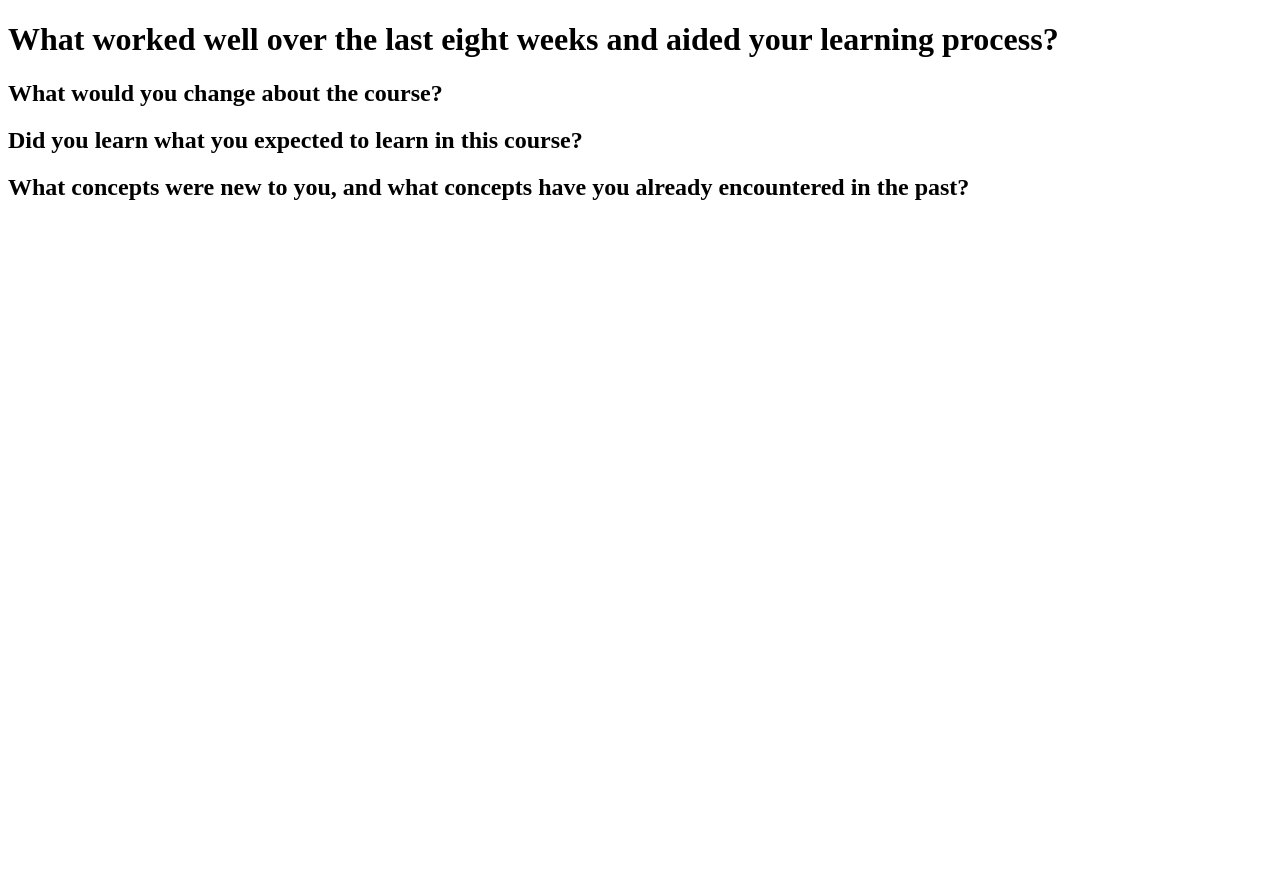
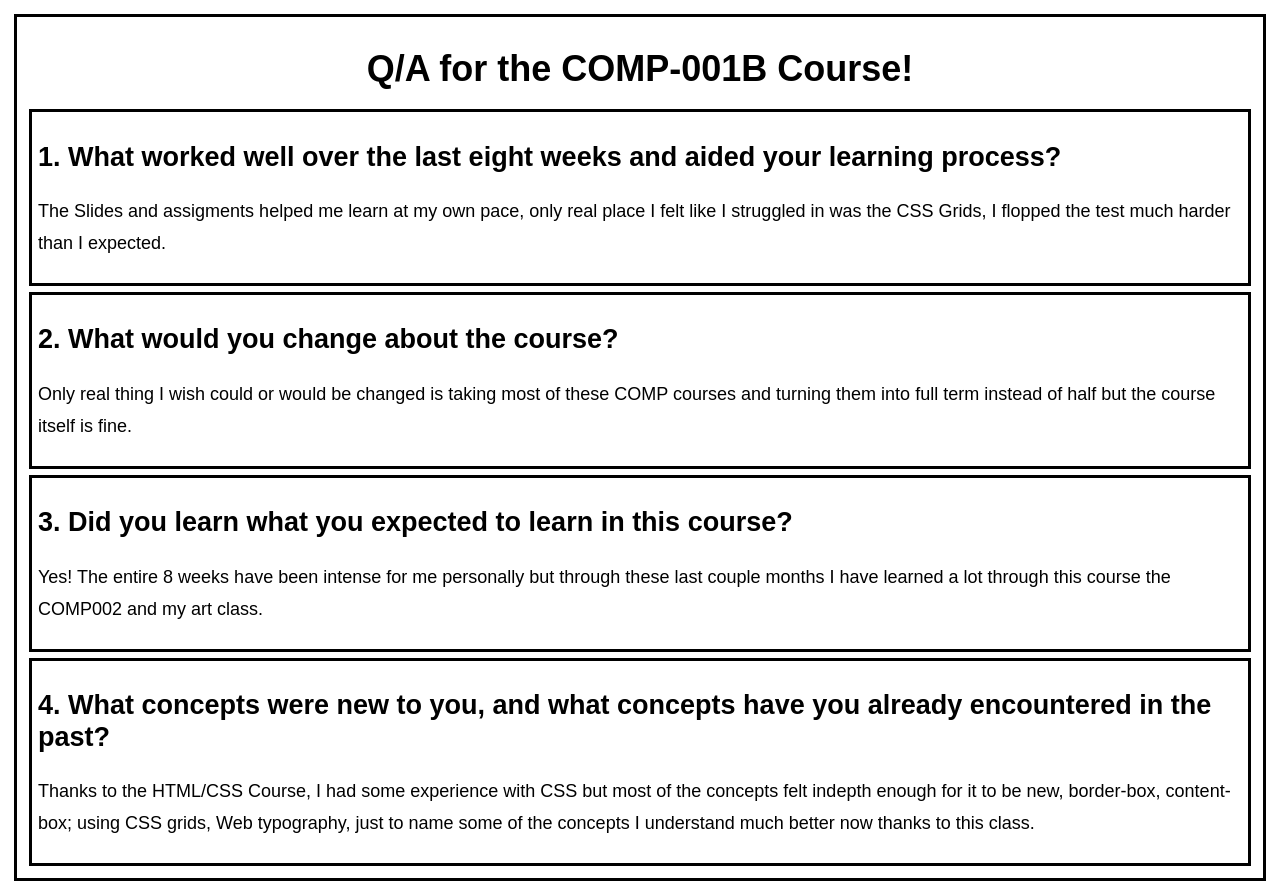
Before and after one commit to NootNova/COMP001B-Week8Assignment, a plain HTML site: page index.html in a window 1280 px wide. Before the commit the page ends 800 px from the top, so only its background shows below. Drawn offline with Linux system fonts and the light colour scheme.

Commit message:
finished the HTML and CSS, working on the read me.

```diff
--- a/index.html
+++ b/index.html
@@ -11,7 +11,7 @@
 
     <title>COMP001B Week 8 Assignment</title>
 
-    <link rel="stylesheet" src="main.css">
+    <link rel="stylesheet" href="main.css">
 
 </head>
 
@@ -27,31 +27,37 @@
 
     <main>
 
-        <h1>What worked well over the last eight weeks and aided your learning process?</h1>
-
-        <p></p>
+        <h1>Q/A for the COMP-001B Course!</h1>
 
         <section>
 
-            <h2>What would you change about the course?</h2>
+        <h2>1. What worked well over the last eight weeks and aided your learning process?</h2>
 
-            <p></p>
+        <p>The Slides and assigments helped me learn at my own pace, only real place I felt like I struggled in was the CSS Grids, I flopped the test much harder than I expected.</p>
 
         </section>
 
         <section>
 
-            <h2>Did you learn what you expected to learn in this course?</h2>
+            <h2>2. What would you change about the course?</h2>
 
-            <p></p>
+            <p>Only real thing I wish could or would be changed is taking most of these COMP courses and turning them into full term instead of half but the course itself is fine.</p>
 
         </section>
 
         <section>
 
-            <h2>What concepts were new to you, and what concepts have you already encountered in the past?</h2>
+            <h2>3. Did you learn what you expected to learn in this course?</h2>
 
-            <p></p>
+            <p>Yes! The entire 8 weeks have been intense for me personally but through these last couple months I have learned a lot through  this course the COMP002 and my art class. </p>
+
+        </section>
+
+        <section>
+
+            <h2>4. What concepts were new to you, and what concepts have you already encountered in the past?</h2>
+
+            <p>Thanks to the HTML/CSS Course, I had some experience with CSS but most of the concepts felt indepth enough for it to be new, border-box, content-box; using CSS grids, Web typography, just to name some of the concepts I understand much better now thanks to this class.</p>
 
         </section>
 
--- a/main.css
+++ b/main.css
@@ -0,0 +1,35 @@
+
+body {
+
+    font-size: 18px;
+
+    font-family: Arial, Helvetica, sans-serif;
+
+    margin: 14px;
+
+    line-height: 2rem;
+
+}
+
+h1 {
+
+    text-align: center;
+
+}
+
+main {
+
+    border: 3px solid;
+
+    padding: 12px;
+
+}
+
+section {
+
+    border: 3px solid;
+
+    margin-top: 6px;
+
+    padding: 6px;
+}
```
